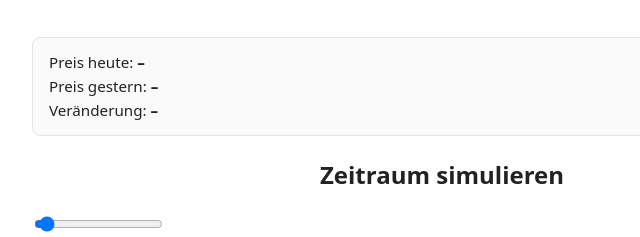
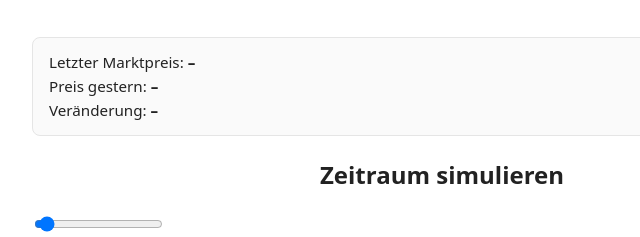
Before and after one commit to LIGONE-token/ligone-vorsorge, a plain HTML site: page simulation.html in a window 1280 px wide. Shown: the part 465-702 px from the top of the page, 198-838 px from the left. Drawn offline with Linux system fonts and the light colour scheme.

Commit message:
Update simulation.html

```diff
--- a/simulation.html
+++ b/simulation.html
@@ -58,7 +58,12 @@
 
   <!-- MARKTPREISE -->
 <section class="market-box">
-  <div>Preis heute: <strong id="priceToday">–</strong></div>
+  <div>
+  Letzter Marktpreis:
+  <strong id="priceToday">–</strong>
+  <span id="priceDate" style="opacity:.6;font-size:.85em"></span>
+</div>
+
   <div>Preis gestern: <strong id="priceYesterday">–</strong></div>
   <div>Veränderung: <strong id="priceChange">–</strong></div>
 </section>
```
